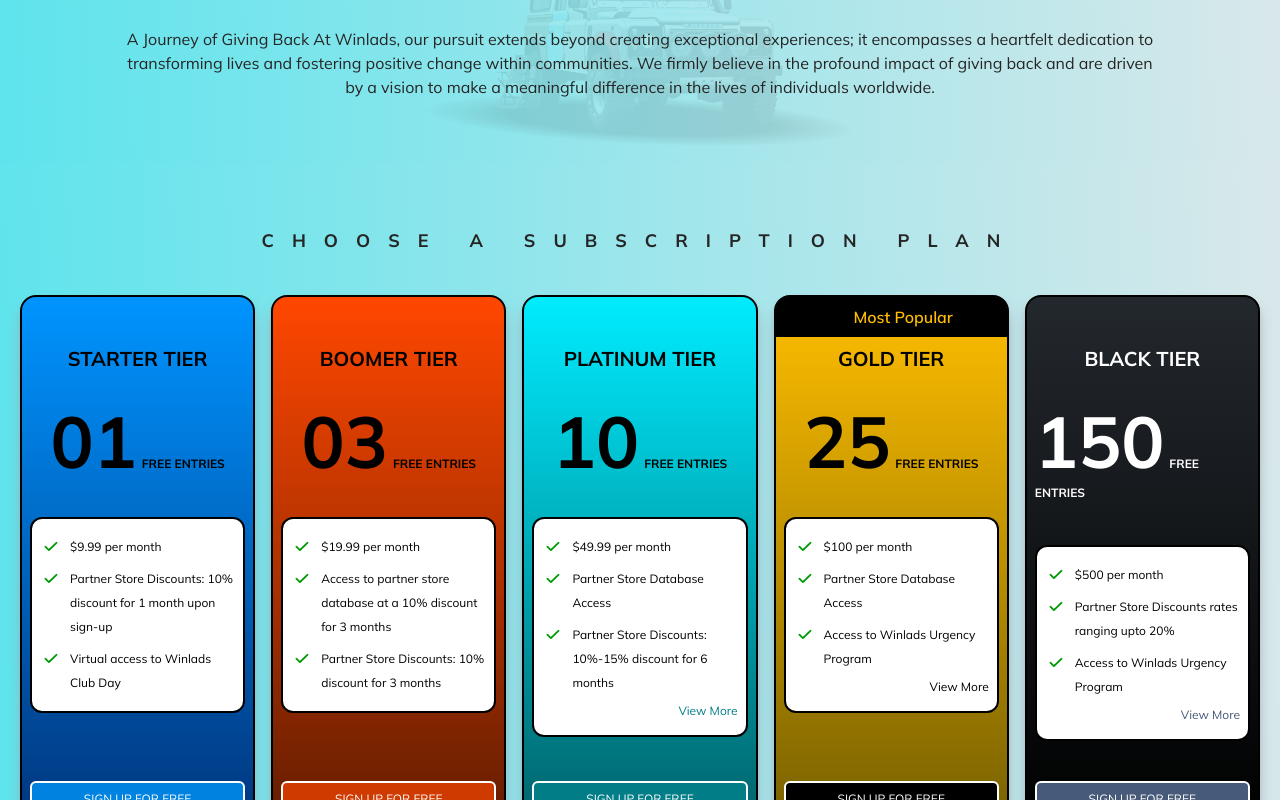
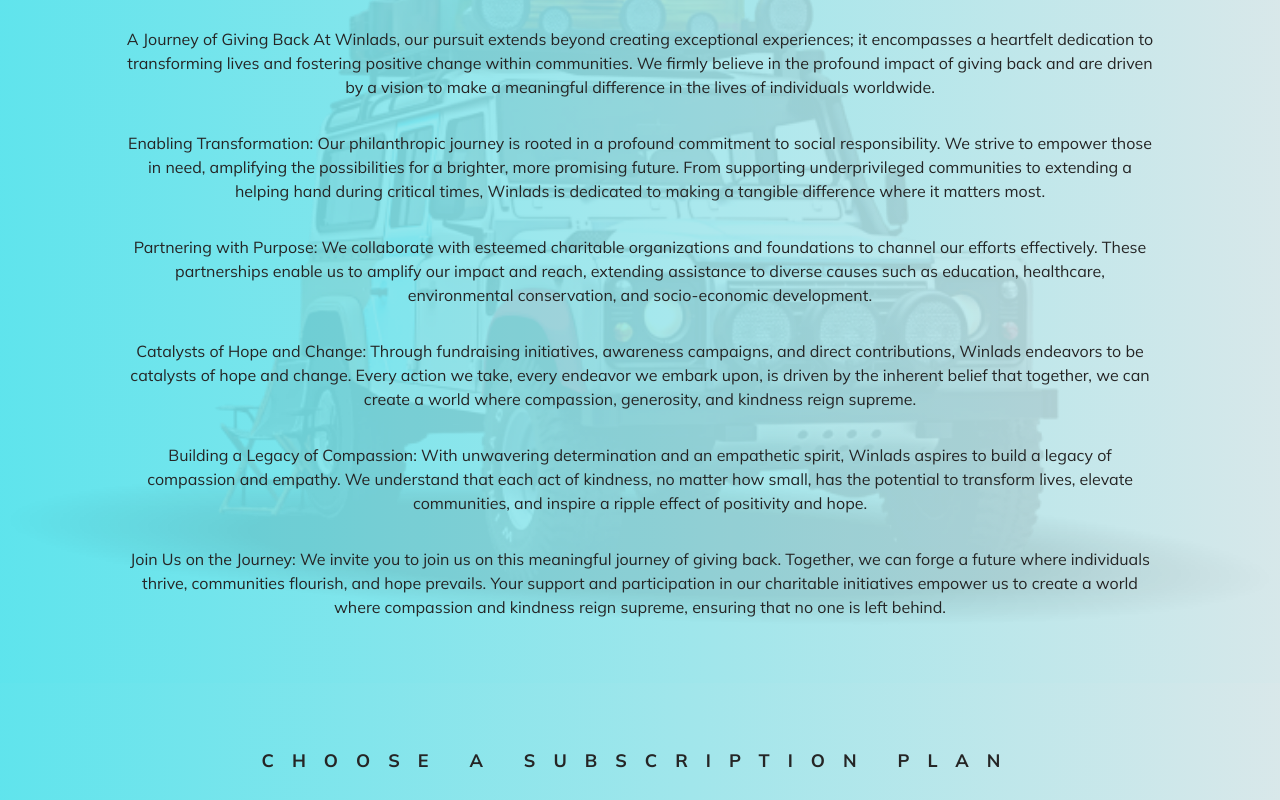
Before and after one commit to Cameron933/winlads-client, a React (Vite) app: page / in a window 1280 px wide. Shown: the part 1200-2000 px from the top of the page. Built offline with nearby package versions, Linux system fonts and the light colour scheme; some icons are missing.

Commit message:
update code

```diff
--- a/package.json
+++ b/package.json
@@ -60,9 +60,7 @@
     "tailwindcss": "^3.3.3",
     "vite": "^4.4.5"
   },
-  "engines" : {
-    "node" : "^14.18.0"
+  "engines": {
+    "node": "^14.18.0"
   }
-
-
 }
--- a/src/components/getStart/GetStart.jsx
+++ b/src/components/getStart/GetStart.jsx
@@ -31,18 +31,72 @@ const GetStart = () => {
           lives of individuals worldwide.
         </motion.p>
 
-        {/* <motion.p
+        <motion.p
           initial={{ opacity: 0, y: "-40%" }}
           whileInView={{ opacity: 1, y: "0" }}
           transition={{ duration: 0.5, delay: 0.6 }}
           viewport={{ once: true }}
           className="mt-5 sm:mt-6 lg:mt-8 text-center w-10/12 mx-auto text-xs sm:text-sm md:text-base xl:text-base special:text-lg"
         >
-          Picture this: you're kicking back, chilling, and earning easy
-          cash—yeah, it's possible! We've got a stash of unreal deals waiting
-          for ya. Plus, sling our program to your mates, and you'll be raking in
-          dosh on the side. No worries, it's that easy!
-        </motion.p> */}
+          Enabling Transformation: Our philanthropic journey is rooted in a
+          profound commitment to social responsibility. We strive to empower
+          those in need, amplifying the possibilities for a brighter, more
+          promising future. From supporting underprivileged communities to
+          extending a helping hand during critical times, Winlads is dedicated
+          to making a tangible difference where it matters most.
+        </motion.p>
+
+        <motion.p
+          initial={{ opacity: 0, y: "-40%" }}
+          whileInView={{ opacity: 1, y: "0" }}
+          transition={{ duration: 0.5, delay: 0.6 }}
+          viewport={{ once: true }}
+          className="mt-5 sm:mt-6 lg:mt-8 text-center w-10/12 mx-auto text-xs sm:text-sm md:text-base xl:text-base special:text-lg"
+        >
+          Partnering with Purpose: We collaborate with esteemed charitable
+          organizations and foundations to channel our efforts effectively.
+          These partnerships enable us to amplify our impact and reach,
+          extending assistance to diverse causes such as education, healthcare,
+          environmental conservation, and socio-economic development.
+        </motion.p>
+        <motion.p
+          initial={{ opacity: 0, y: "-40%" }}
+          whileInView={{ opacity: 1, y: "0" }}
+          transition={{ duration: 0.5, delay: 0.6 }}
+          viewport={{ once: true }}
+          className="mt-5 sm:mt-6 lg:mt-8 text-center w-10/12 mx-auto text-xs sm:text-sm md:text-base xl:text-base special:text-lg"
+        >
+          Catalysts of Hope and Change: Through fundraising initiatives,
+          awareness campaigns, and direct contributions, Winlads endeavors to be
+          catalysts of hope and change. Every action we take, every endeavor we
+          embark upon, is driven by the inherent belief that together, we can
+          create a world where compassion, generosity, and kindness reign
+          supreme.
+        </motion.p>
+        <motion.p
+          initial={{ opacity: 0, y: "-40%" }}
+          whileInView={{ opacity: 1, y: "0" }}
+          transition={{ duration: 0.5, delay: 0.6 }}
+          viewport={{ once: true }}
+          className="mt-5 sm:mt-6 lg:mt-8 text-center w-10/12 mx-auto text-xs sm:text-sm md:text-base xl:text-base special:text-lg"
+        >
+          Building a Legacy of Compassion: With unwavering determination and an
+          empathetic spirit, Winlads aspires to build a legacy of compassion and
+          empathy. We understand that each act of kindness, no matter how small,
+          has the potential to transform lives, elevate communities, and inspire
+          a ripple effect of positivity and hope.
+        </motion.p>
+
+        <motion.p
+          initial={{ opacity: 0, y: "-40%" }}
+          whileInView={{ opacity: 1, y: "0" }}
+          transition={{ duration: 0.5, delay: 0.6 }}
+          viewport={{ once: true }}
+          className="mt-5 sm:mt-6 lg:mt-8 text-center w-10/12 mx-auto text-xs sm:text-sm md:text-base xl:text-base special:text-lg"
+        >
+
+ Join Us on the Journey: We invite you to join us on this meaningful journey of giving back. Together, we can forge a future where individuals thrive, communities flourish, and hope prevails. Your support and participation in our charitable initiatives empower us to create a world where compassion and kindness reign supreme, ensuring that no one is left behind.
+        </motion.p>
 
         {/* <div className="mt-5 sm:mt-6 lg:mt-8 flex items-center justify-center">
             <motion.button
```
